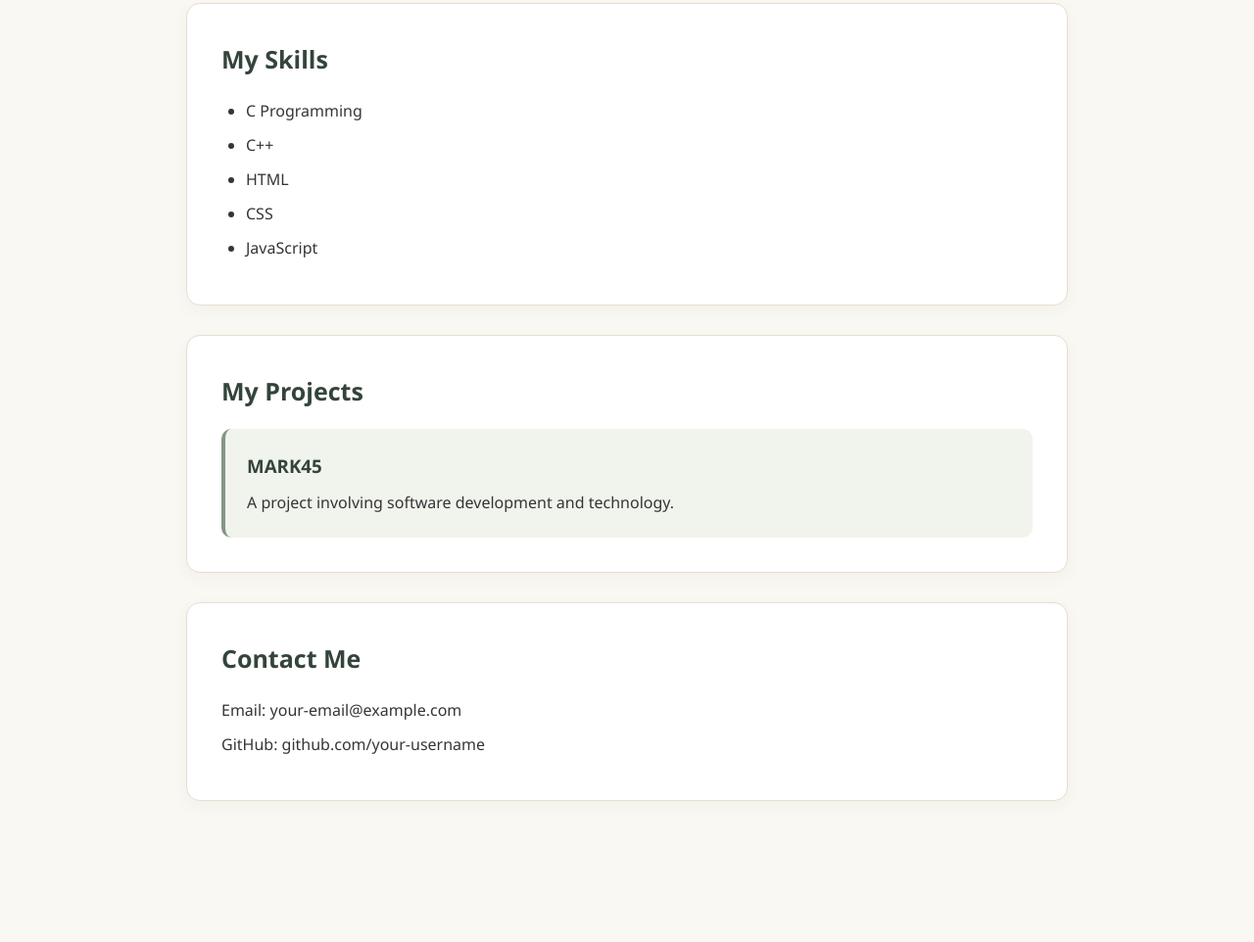
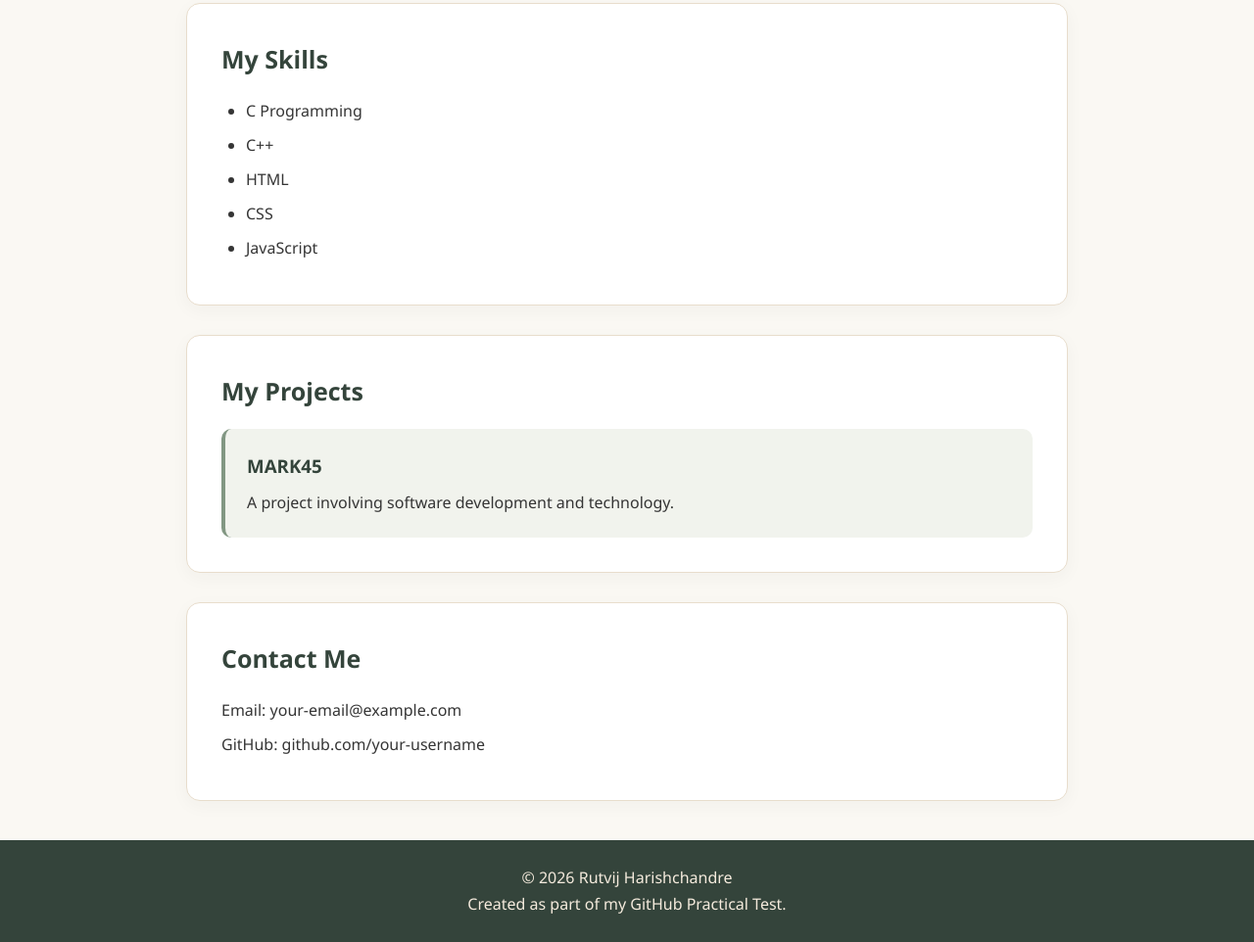
Before and after one commit to shreeramjagdale3436-bit/GitHub-practical-test, a plain HTML site: page index.html in a window 1280 px wide. Shown: the part 504-1466 px from the top of the page at 98% size. Before the commit the page ends 1352 px from the top, so only its background shows below. Drawn offline with Linux system fonts and the light colour scheme.

Commit message:
Updated index.html

```diff
--- a/index.html
+++ b/index.html
@@ -48,6 +48,11 @@
         <p>GitHub: github.com/your-username</p>
     </section>
 
+    <footer>
+    <p>&copy; 2026 Rutvij Harishchandre</p>
+    <p>Created as part of my GitHub Practical Test.</p>
+</footer>
+
     <script src="script.js"></script>
 </body>
 </html>
```
